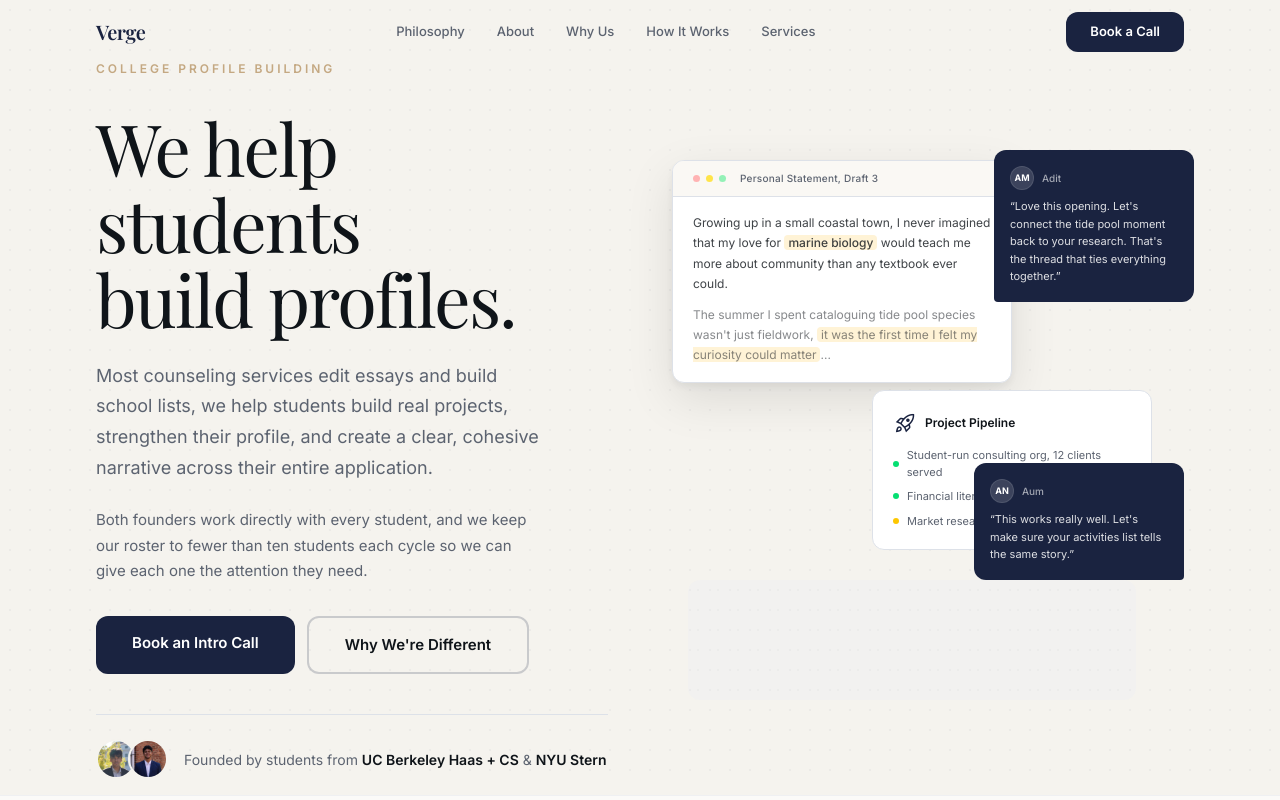
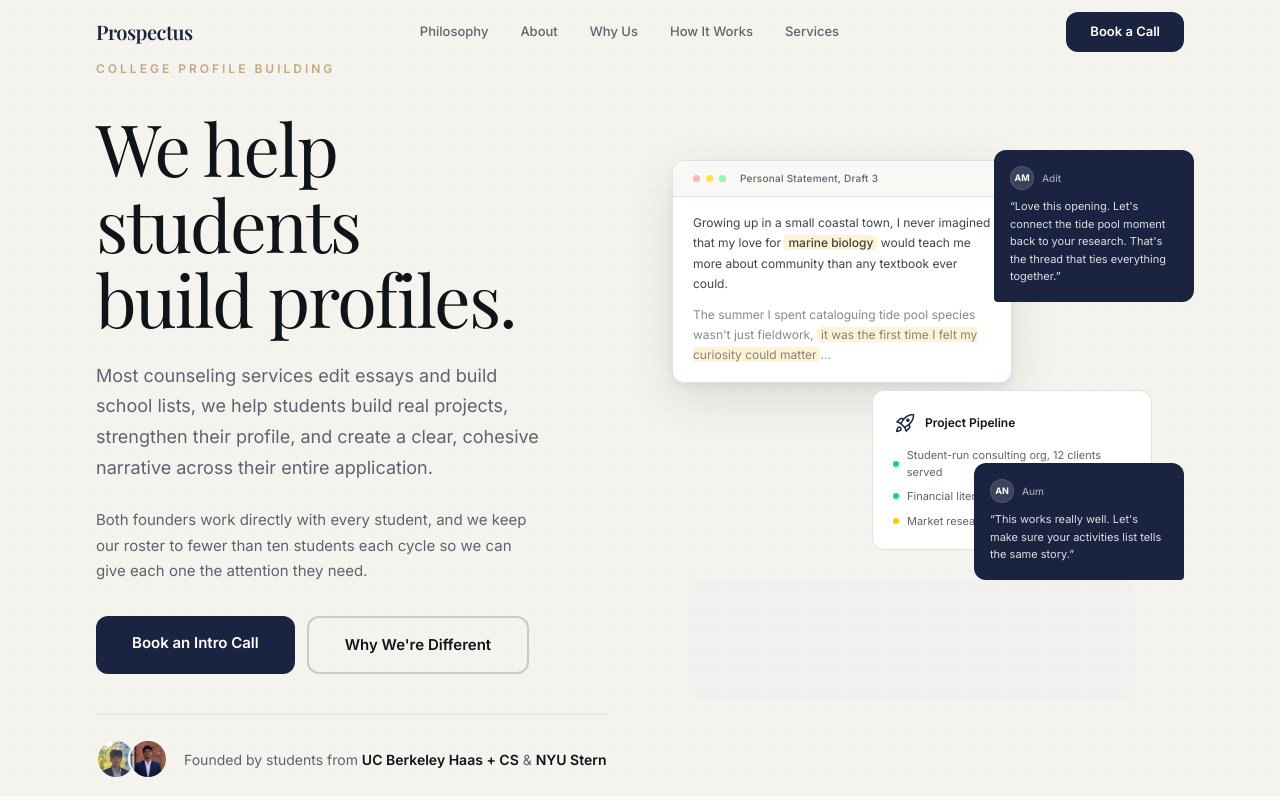
Before and after one commit to aditWorkspace/collegeprepwebsitetest, a Next.js app: page / in a window 1280 px wide. Shown: the top 800 px of the page. Built offline with nearby package versions, Linux system fonts and the light colour scheme.

Commit message:
Update Navigation.tsx

```diff
--- a/components/Navigation.tsx
+++ b/components/Navigation.tsx
@@ -35,7 +35,7 @@ export default function Navigation() {
           href="/"
           className="text-[20px] font-serif text-accent tracking-tight select-none hover:opacity-70 transition-opacity font-semibold"
         >
-          Verge
+          Prospectus
         </Link>
 
         {/* Desktop links */}
```
